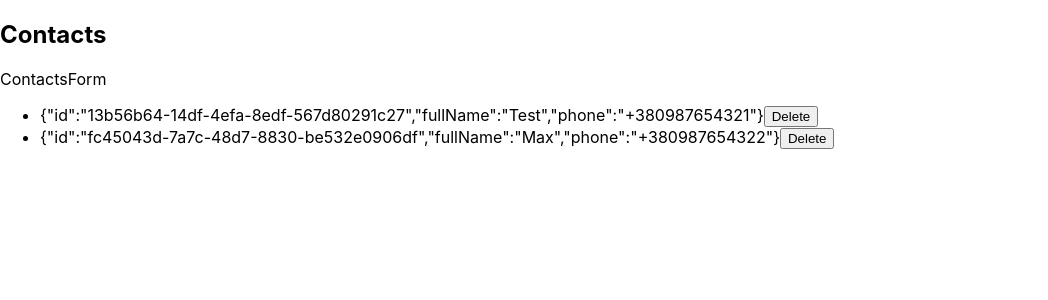
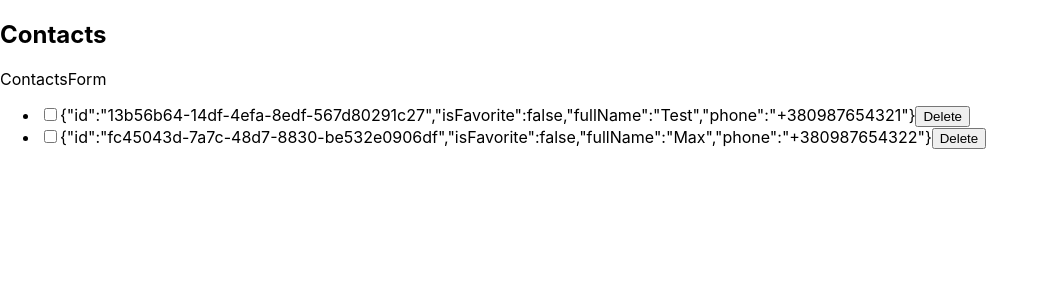
Before and after one commit to Luda-Modna/contactFormRedux, a React (Create React App) app: page / in a window 1280 px wide. Shown: the top 300 px of the page, without its empty margins (0-1048 px from the left). Built offline with nearby package versions, Linux system fonts and the light colour scheme; the HTML template or start-up script is replaced by a standard one.

Commit message:
Added update contacts

```diff
--- a/src/components/ContactsList/index.jsx
+++ b/src/components/ContactsList/index.jsx
@@ -1,12 +1,25 @@
 import { connect } from 'react-redux'
-import { deleteContact } from '../../store/slices/contactsSlice'
+import { deleteContact, updateContact } from '../../store/slices/contactsSlice'
 
-function ContactsList ({ contacts, deleteContactById }) {
+function ContactsList ({ contacts, deleteContactById, updateContactById }) {
+  const isChangeFavorite = (id, checked) => {
+    updateContactById(id, { isFavorite: checked })
+  }
+
   return (
     <ul>
       {contacts.map(c => (
         <li key={c.id}>
-          {JSON.stringify(c)}
+          <label>
+            <input
+              type='checkbox'
+              checked={c.isFavorite}
+              onChange={({ target: { checked } }) => {
+                isChangeFavorite(c.id, checked)
+              }}
+            />
+            {JSON.stringify(c)}
+          </label>
           <button onClick={() => deleteContactById(c.id)}>Delete</button>
         </li>
       ))}
@@ -17,7 +30,8 @@
 const mapStateToProps = ({ contactsData }) => contactsData
 
 const mapDispatchToProps = dispatch => ({
-  deleteContactById: id => dispatch(deleteContact(id))
+  deleteContactById: id => dispatch(deleteContact(id)),
+  updateContactById: (id, data) => dispatch(updateContact({ id, data }))
 })
 
 export default connect(mapStateToProps, mapDispatchToProps)(ContactsList)
--- a/src/store/slices/contactsSlice.js
+++ b/src/store/slices/contactsSlice.js
@@ -5,11 +5,13 @@
   contacts: [
     {
       id: uuidv4(),
+      isFavorite: false,
       fullName: 'Test',
       phone: '+380987654321'
     },
     {
       id: uuidv4(),
+      isFavorite: false,
       fullName: 'Max',
       phone: '+380987654322'
     }
@@ -22,12 +24,19 @@
   reducers: {
     deleteContact: (state, { payload }) => {
       state.contacts = state.contacts.filter(c => c.id !== payload)
+    },
+    updateContact: (state, { payload: { id, data } }) => {
+      const updateContactIndex = state.contacts.findIndex(c => c.id === id)
+      state.contacts[updateContactIndex] = {
+        ...state.contacts[updateContactIndex],
+        ...data
+      }
     }
   }
 })
 
 const { reducer, actions } = contactsSlice
 
-export const { deleteContact } = actions
+export const { deleteContact, updateContact } = actions
 
 export default reducer
```
